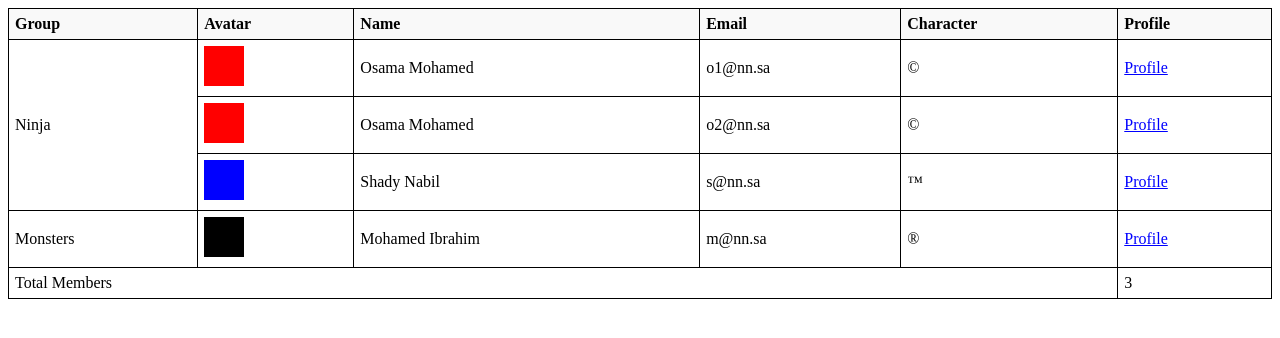
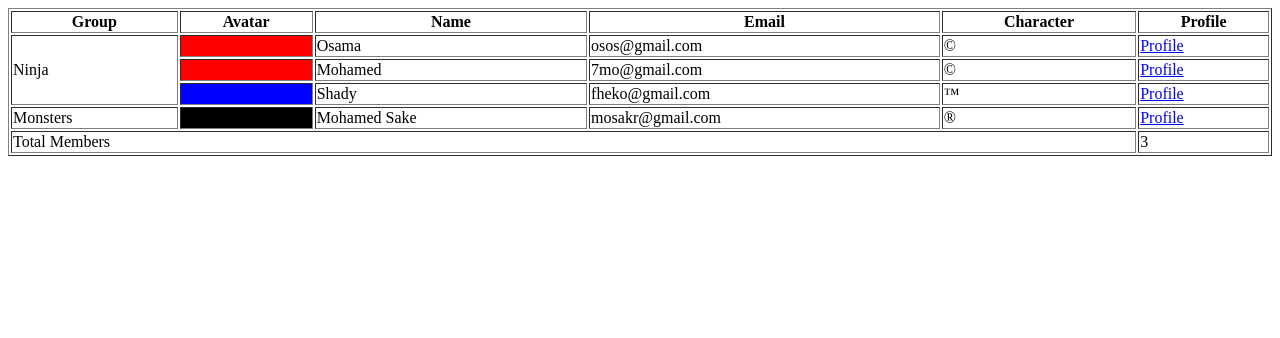
Before and after one commit to evlci/GDG-Backend-2025-2026, a plain HTML site: page Week-One/Table-Div/A1.html in a window 1280 px wide. Drawn offline with Linux system fonts and the light colour scheme.

Commit message:
Replace CSS elements with HTML elements only

```diff
--- a/Week-One/Table-Div/A1.html
+++ b/Week-One/Table-Div/A1.html
@@ -3,35 +3,10 @@
 <head>
   <meta charset="UTF-8">
   <title>Members Table</title>
-  <style>
-    table {
-      border-collapse: collapse;
-      width: 100%;
-      text-align: left;
-    }
-    th, td {
-      border: 1px solid #000;
-      padding: 6px;
-    }
-    th {
-      background-color: #f9f9f9;
-    }
-    .avatar {
-      width: 40px;
-      height: 40px;
-      display: inline-block;
-    }
-    .red { background-color: red; }
-    .blue { background-color: blue; }
-    .black { background-color: black; }
-    a {
-      color: blue;
-    }
-  </style>
 </head>
 <body>
 
-  <table>
+  <table border="1" width="100%">
     <tr>
       <th>Group</th>
       <th>Avatar</th>
@@ -43,32 +18,34 @@
 
     <tr>
       <td rowspan="3">Ninja</td>
-      <td><div class="avatar red"></div></td>
-      <td>Osama Mohamed</td>
-      <td>o1@nn.sa</td>
+      <td bgcolor="red"></td>
+      <td>Osama</td>
+      <td>osos@gmail.com</td>
       <td>©</td>
       <td><a href="#">Profile</a></td>
     </tr>
+
     <tr>
-      <td><div class="avatar red"></div></td>
-      <td>Osama Mohamed</td>
-      <td>o2@nn.sa</td>
+      <td bgcolor="red"></td>
+      <td>Mohamed</td>
+      <td>7mo@gmail.com</td>
       <td>©</td>
       <td><a href="#">Profile</a></td>
     </tr>
+
     <tr>
-      <td><div class="avatar blue"></div></td>
-      <td>Shady Nabil</td>
-      <td>s@nn.sa</td>
+      <td bgcolor="blue"></td>
+      <td>Shady</td>
+      <td>fheko@gmail.com</td>
       <td>™</td>
       <td><a href="#">Profile</a></td>
     </tr>
 
     <tr>
       <td>Monsters</td>
-      <td><div class="avatar black"></div></td>
-      <td>Mohamed Ibrahim</td>
-      <td>m@nn.sa</td>
+      <td bgcolor="black"></td>
+      <td>Mohamed Sake</td>
+      <td>mosakr@gmail.com</td>
       <td>®</td>
       <td><a href="#">Profile</a></td>
     </tr>
```
Also changed, not shown: Week-One/Elements-And-Comments/A2.html (+1 -1 lines), Week-One/Elements-And-Comments/A3.html (+4 -4 lines), Week-One/Link-Image-List/A1.html (+15 -31 lines), Week-One/Table-Div/A2.html (+7 -29 lines), Week-One/Table-Div/A3.html (+6 -6 lines).
